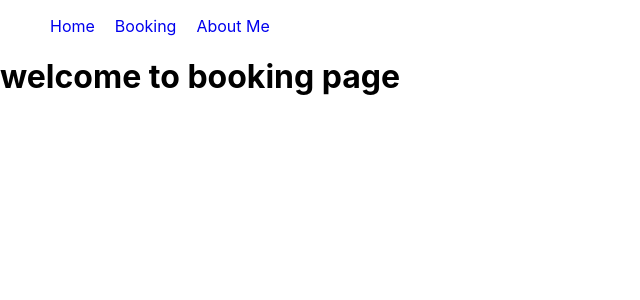
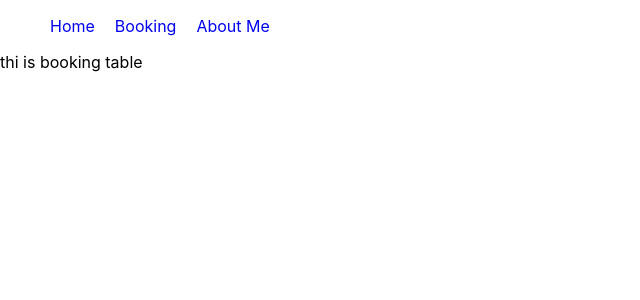
Before and after one commit to Johncxsong/Front_capstone, a React (Create React App) app: page /booking in a window 1280 px wide. Shown: the top 300 px of the page, without its empty margins (0-640 px from the left). Built offline with nearby package versions, Linux system fonts and the light colour scheme.

Commit message:
booking table initial

```diff
--- /dev/null
+++ b/src/components/Form.js
@@ -0,0 +1,12 @@
+import React from 'react';
+
+const Form = () =>{
+    return(
+        <div>
+            thi is booking table
+        </div>
+    );
+};
+
+
+export default Form;
--- a/src/components/Nav.js
+++ b/src/components/Nav.js
@@ -9,7 +9,6 @@
                 <Link to="/" className='nav-item' >Home</Link>
                 <Link to="/booking" className='nav-item'>Booking</Link>
                 <Link to="/aboutMe" className='nav-item'>About Me</Link>
-
             </ul>
         </nav>
     );
--- a/src/pages/Booking.js
+++ b/src/pages/Booking.js
@@ -1,8 +1,10 @@
 import React from 'react';
+import Form from '../components/Form';
 
-const Booking = ()=>{
+const Booking = ({children})=>{
     return(
-        <h1>welcome to booking page</h1>
+
+        <Form />
     );
 };
 
```
